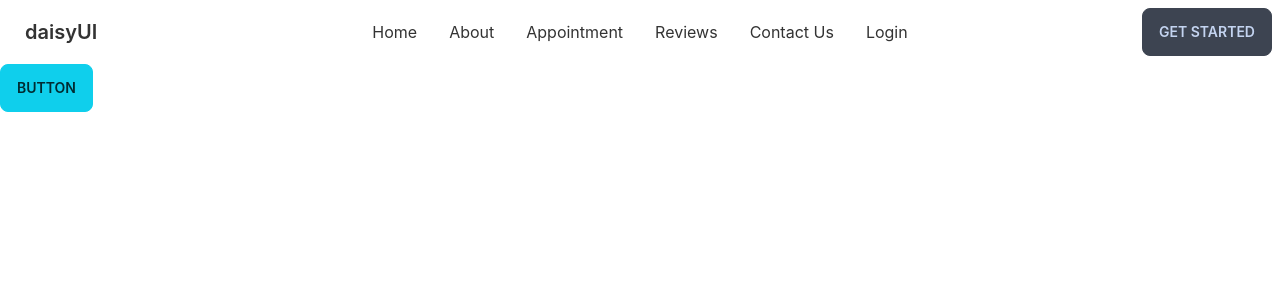
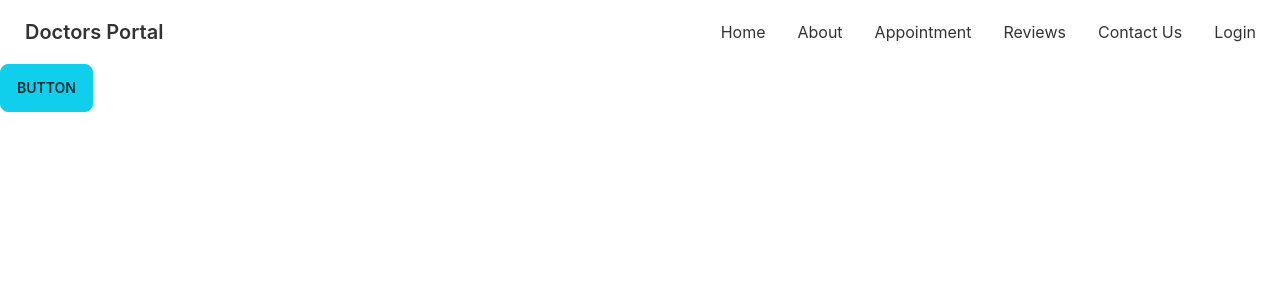
Before and after one commit to mdsaifullah-wd/doctors-portal-client-side, a React (Create React App) app: page / in a window 1280 px wide. Shown: the top 300 px of the page. Built offline with nearby package versions, Linux system fonts and the light colour scheme.

Commit message:
update navbar

```diff
--- a/src/Pages/Shared/Navbar.js
+++ b/src/Pages/Shared/Navbar.js
@@ -2,14 +2,36 @@ import React from 'react';
 import { Link } from 'react-router-dom';
 
 const Navbar = () => {
+  const menuItem = (
+    <>
+      <li>
+        <Link to='/'>Home</Link>
+      </li>
+      <li>
+        <Link to='/about'>About</Link>
+      </li>
+      <li>
+        <Link to='/appointment'>Appointment</Link>
+      </li>
+      <li>
+        <Link to='/reviews'>Reviews</Link>
+      </li>
+      <li>
+        <Link to='/contact-us'>Contact Us</Link>
+      </li>
+      <li>
+        <Link to='/login'>Login</Link>
+      </li>
+    </>
+  );
   return (
-    <div class='navbar bg-base-100'>
-      <div class='navbar-start'>
-        <div class='dropdown'>
-          <label tabindex='0' class='btn btn-ghost lg:hidden'>
+    <div className='navbar'>
+      <div className='navbar-start'>
+        <div className='dropdown'>
+          <label tabindex='0' className='btn btn-ghost lg:hidden'>
             <svg
               xmlns='http://www.w3.org/2000/svg'
-              class='h-5 w-5'
+              className='h-5 w-5'
               fill='none'
               viewBox='0 0 24 24'
               stroke='currentColor'>
@@ -23,53 +45,16 @@ const Navbar = () => {
           </label>
           <ul
             tabindex='0'
-            class='menu menu-compact dropdown-content mt-3 p-2 shadow bg-base-100 rounded-box w-52'>
-            <li>
-              <Link to='/'>Home</Link>
-            </li>
-            <li>
-              <Link to='/about'>About</Link>
-            </li>
-            <li>
-              <Link to='/appointment'>Appointment</Link>
-            </li>
-            <li>
-              <Link to='/reviews'>Reviews</Link>
-            </li>
-            <li>
-              <Link to='/contact-us'>Contact Us</Link>
-            </li>
-            <li>
-              <Link to='/login'>Login</Link>
-            </li>
+            className='menu menu-compact dropdown-content mt-3 p-2 shadow bg-base-100 rounded-box w-52'>
+            {menuItem}
           </ul>
         </div>
-        <a class='btn btn-ghost normal-case text-xl'>daisyUI</a>
+        <Link to='/' className='btn btn-ghost normal-case text-xl'>
+          Doctors Portal
+        </Link>
       </div>
-      <div class='navbar-center hidden lg:flex'>
-        <ul class='menu menu-horizontal p-0'>
-          <li>
-            <Link to='/'>Home</Link>
-          </li>
-          <li>
-            <Link to='/about'>About</Link>
-          </li>
-          <li>
-            <Link to='/appointment'>Appointment</Link>
-          </li>
-          <li>
-            <Link to='/reviews'>Reviews</Link>
-          </li>
-          <li>
-            <Link to='/contact-us'>Contact Us</Link>
-          </li>
-          <li>
-            <Link to='/login'>Login</Link>
-          </li>
-        </ul>
-      </div>
-      <div class='navbar-end'>
-        <a class='btn'>Get started</a>
+      <div className='navbar-end hidden lg:flex'>
+        <ul className='menu menu-horizontal p-0'>{menuItem}</ul>
       </div>
     </div>
   );
```
